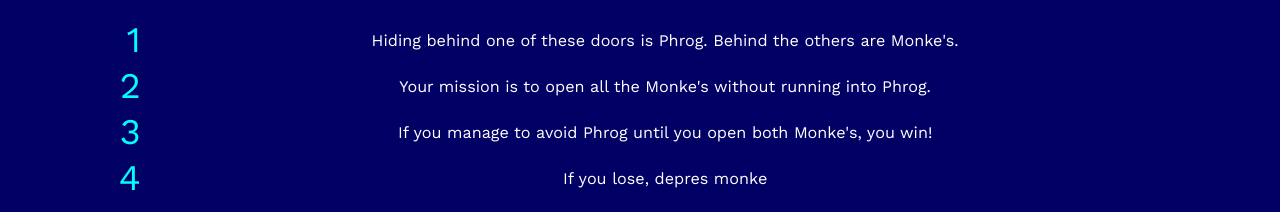
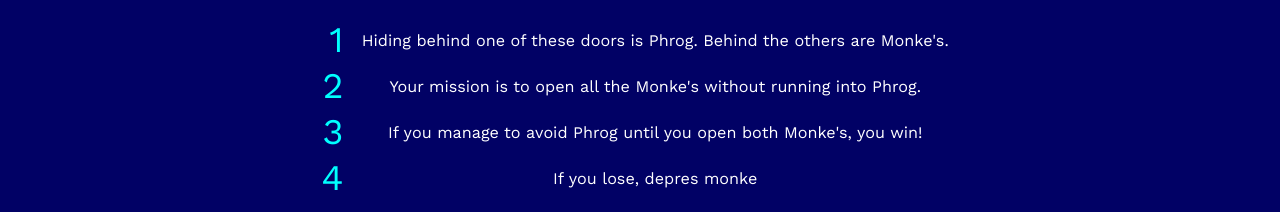
Before and after one commit to sun-ruiheng/phrog-door, a plain HTML site: page index.html in a window 1280 px wide. Shown: the part 630-842 px from the top of the page. Drawn offline with nearby package versions, Linux system fonts and the light colour scheme; grey boxes are pictures that could not be loaded.

Commit message:
Update style.css

```diff
--- a/resources/css/style.css
+++ b/resources/css/style.css
@@ -35,11 +35,12 @@ body {
 
 tr {
     text-align: center;
+
 }
 
 table {
     margin: 0 auto;
-    width: 85%;
+/*     width: 85%; */
     text-align: center;
 }
 
```
